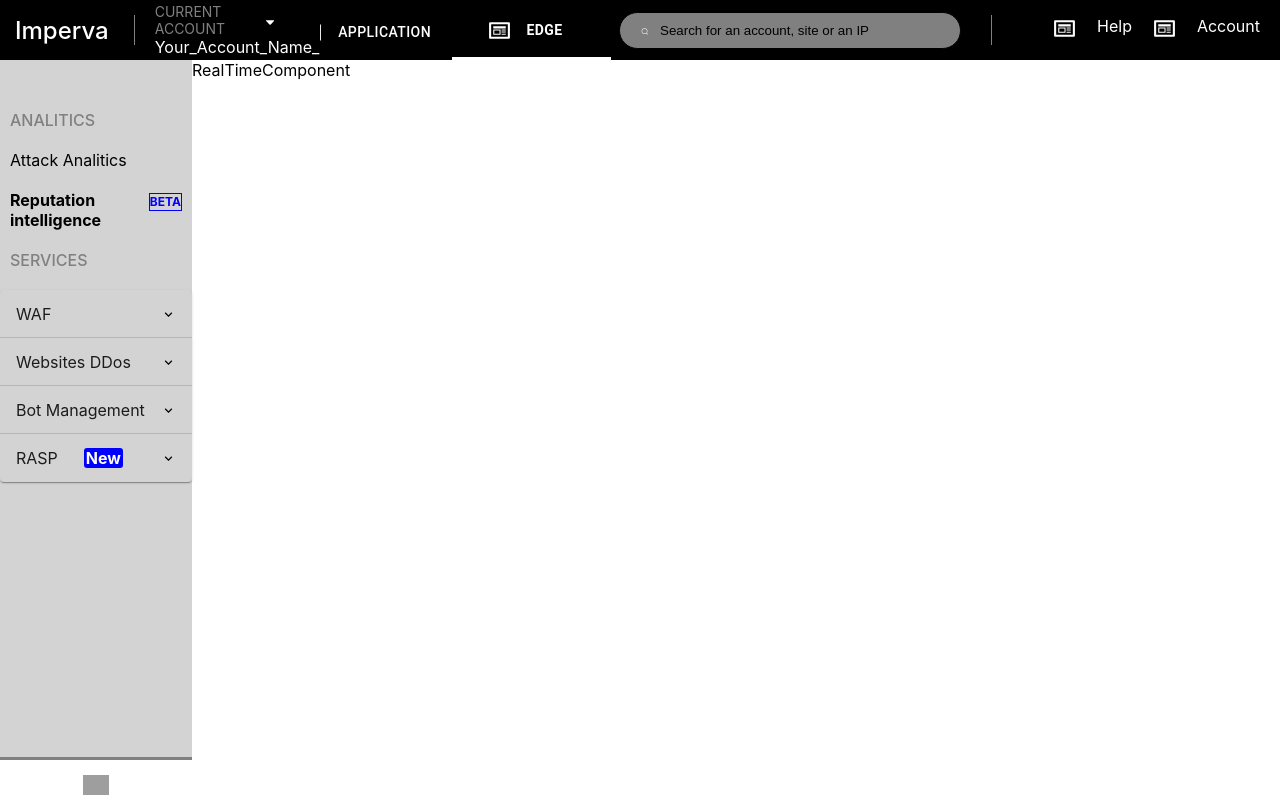
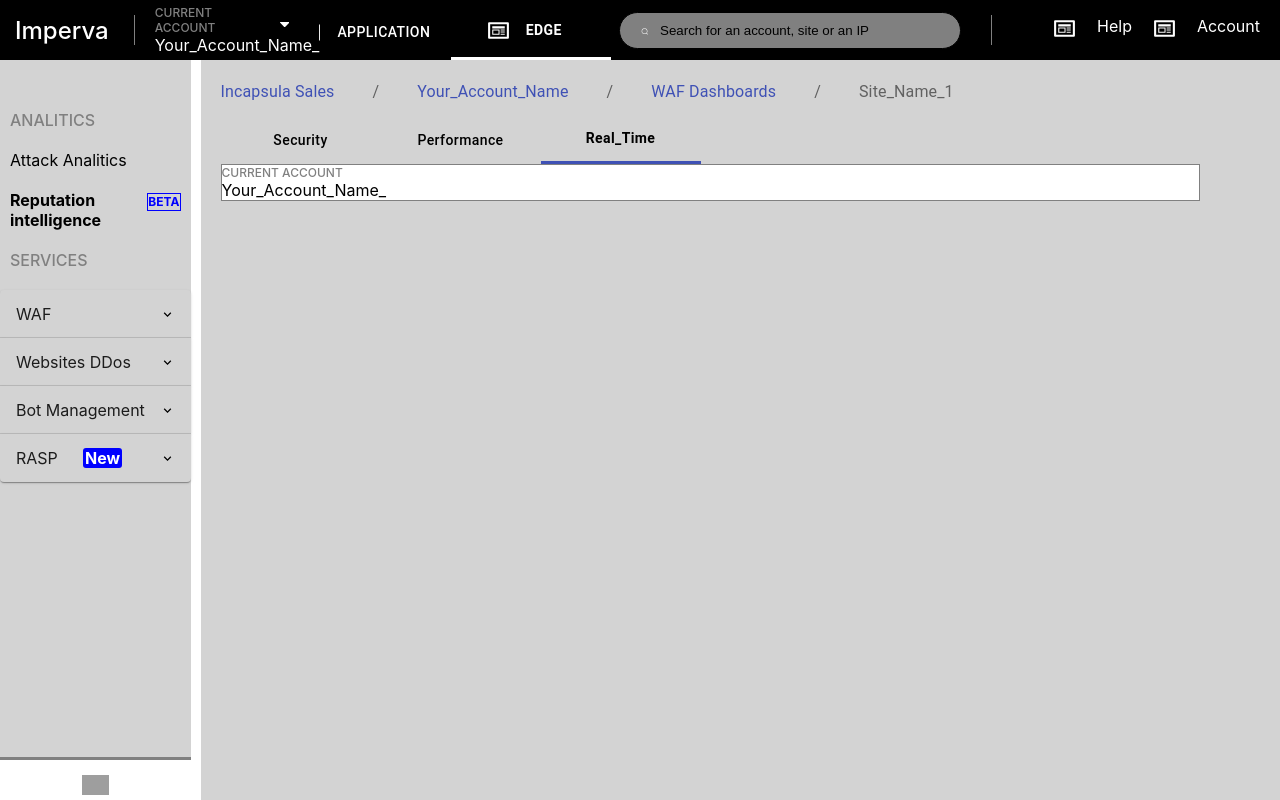
Before and after one commit to orimazrafi/imperva-application, a React (Create React App) app: page / in a window 1280 px wide. Built offline with nearby package versions, Linux system fonts and the light colour scheme; grey boxes are pictures that could not be loaded.

Commit message:
Handle realtime component tabs and top links

```diff
--- a/src/App.scss
+++ b/src/App.scss
@@ -1,10 +1,11 @@
 :root {
   box-sizing: border-box;
+  --light-background: lightgray;
+  --links-color: #3f51b5;
 }
 
 .MuiTabs-root {
   margin-top: 12px;
-
 
   .MuiButtonBase-root {
     color: white;
@@ -16,6 +17,29 @@
     letter-spacing: 0.4;
     border-bottom: 3px solid;
     z-index: 1;
+  }
+}
+
+.realtime-tabs-container {
+  .MuiTabs-root {
+    margin-top: 12px;
+
+    .MuiButtonBase-root {
+      color: black;
+      letter-spacing: 0.4;
+      text-transform: none;
+
+    }
+
+    .MuiTab-textColorPrimary.Mui-selected {
+      color: black;
+
+      font-weight: 700;
+      letter-spacing: 0.4;
+      border-bottom: 3px solid var(--links-color);
+      z-index: 1;
+    }
+
   }
 }
 
@@ -47,3 +71,15 @@
     background: #a19e9e;
   }
 }
+
+.breadcrumbs-wrapper {
+  .MuiTypography-root {
+    .MuiBreadcrumbs-li {
+      margin: 0 30px;
+    }
+  }
+}
+
+.hover:hover {
+  cursor: pointer;
+}
--- a/src/components/Navbar/Navbar.js
+++ b/src/components/Navbar/Navbar.js
@@ -5,6 +5,7 @@
 import Tab from '@material-ui/core/Tab';
 import { IconAndText } from '../IconAndText/IconAndText';
 import style from "./style.module.scss";
+import { TwoRowsAndIcon } from '../TwoRowsAndIcon/TwoRowsAndIcon';
 export const Navbar = props => {
     const [value, setValue] = useState(2);
 
@@ -18,23 +19,14 @@
                     Imperva
                 </div>
                 <SideBorder />
-                <div>
-
-                    <div style={{ display: "flex", marginRight: "80px" }}>
-                        <div style={{ color: "gray", fontSize: "14px" }}>
-                            CURRENT ACCOUNT
-                        </div>
-                        <SvgIcon
-                            position="relative"
-                            top="12px"
-                            left="34px"
-                            pathname="M286.935,69.377c-3.614-3.617-7.898-5.424-12.848-5.424H18.274c-4.952,0-9.233,1.807-12.85,5.424   C1.807,72.998,0,77.279,0,82.228c0,4.948,1.807,9.229,5.424,12.847l127.907,127.907c3.621,3.617,7.902,5.428,12.85,5.428   s9.233-1.811,12.847-5.428L286.935,95.074c3.613-3.617,5.427-7.898,5.427-12.847C292.362,77.279,290.548,72.998,286.935,69.377z"
-                        />
-                    </div>
-                    <div>
-                        Your_Account_Name_
-                    </div>
-                </div>
+                <TwoRowsAndIcon
+                    headline="CURRENT ACCOUNT"
+                    lowerText="Your_Account_Name_"
+                    uppercase
+                    headerFontSize="12px"
+                    left={"50px"}
+                    pathname="M286.935,69.377c-3.614-3.617-7.898-5.424-12.848-5.424H18.274c-4.952,0-9.233,1.807-12.85,5.424   C1.807,72.998,0,77.279,0,82.228c0,4.948,1.807,9.229,5.424,12.847l127.907,127.907c3.621,3.617,7.902,5.428,12.85,5.428   s9.233-1.811,12.847-5.428L286.935,95.074c3.613-3.617,5.427-7.898,5.427-12.847C292.362,77.279,290.548,72.998,286.935,69.377z"
+                />
                 <Tabs
                     value={value}
                     indicatorColor="primary"
--- a/src/components/RealTimeComponent/RealTimeComponent.js
+++ b/src/components/RealTimeComponent/RealTimeComponent.js
@@ -1,11 +1,69 @@
-import React from 'react'
+import React, { useState } from 'react'
+import { Breadcrumbs, Tabs, Tab } from '@material-ui/core'
+// import { Tabs } from '@material-ui/core/Tabs';
+import { IconAndText } from '../IconAndText/IconAndText';
+import { TwoRowsAndIcon } from '../TwoRowsAndIcon/TwoRowsAndIcon';
 
 export const RealTimeComponent = (props) => {
+    const [value, setValue] = useState(2);
+
+    const handleChange = (event, newValue) => {
+        setValue(newValue);
+    };
     return <div style={
         {
-            flexGrow: "20", width: "85%"
+            flexGrow: "20", width: "85%",
+            padding: "0 0 0 10px",
         }
     }
 
-    >RealTimeComponent</div>
+    ><div className="breadcrumbs-wrapper" style={{
+        background: `var(--light-background)`, height: "calc(100vh - 60px)",
+    }}>
+            <div style={{ padding: "20px 80px 0 20px" }}>
+
+                <Breadcrumbs aria-label="breadcrumb">
+                    {["Incapsula Sales", "Your_Account_Name", "WAF Dashboards", "Site_Name_1"].map((link, index) =>
+                        <a className="hover" key={Math.random()} style={{ marginLeft: index === 0 && "-30px", color: index === 3 ? "unset" : 'var(--links-color)' }}>
+                            {link}
+                        </a>
+                    )}
+
+                </Breadcrumbs>
+
+                <div className="realtime-tabs-container">
+
+                    <Tabs
+                        value={value}
+                        indicatorColor="primary"
+                        textColor="primary"
+                        onChange={handleChange}
+                        aria-label="disabled tabs example"
+                    >
+
+                        {[{ label: "Security" }, { label: "Performance" }, { label: "Real_Time" }].map(tab =>
+                            <Tab key={Math.random()}
+                                label={tab.label}
+                            />
+                        )}
+                    </Tabs>
+                </div>
+                <div style={{ background: "white", border: "1px solid gray", display: "flex" }}>
+                    <div>
+                        <TwoRowsAndIcon
+                            headline="CURRENT ACCOUNT"
+                            lowerText="Your_Account_Name_"
+                            uppercase
+                            headerFontSize="12px"
+                            left={"50px"}
+                            pathname="M286.935,69.377c-3.614-3.617-7.898-5.424-12.848-5.424H18.274c-4.952,0-9.233,1.807-12.85,5.424   C1.807,72.998,0,77.279,0,82.228c0,4.948,1.807,9.229,5.424,12.847l127.907,127.907c3.621,3.617,7.902,5.428,12.85,5.428   s9.233-1.811,12.847-5.428L286.935,95.074c3.613-3.617,5.427-7.898,5.427-12.847C292.362,77.279,290.548,72.998,286.935,69.377z"
+                        />
+                    </div>
+                    <div></div>
+                </div>
+
+            </div>
+        </div>
+
+    </div>
 }
--- /dev/null
+++ b/src/components/TwoRowsAndIcon/TwoRowsAndIcon.js
@@ -0,0 +1,21 @@
+import React from 'react'
+import { SvgIcon } from './../SvgIcon/SvgIcon';
+import { MutedText } from '../MutedText/MutedText';
+export const TwoRowsAndIcon = (props) => {
+    return <div>
+        <div style={{ display: "flex", marginRight: "80px" }}>
+            <MutedText {...props} >
+                {props.headline}
+            </MutedText>
+            <SvgIcon
+                position="relative"
+                top="12px"
+                left={props.left}
+                pathname={props.pathname}
+            />
+        </div>
+        <div>
+            {props.lowerText}
+        </div>
+    </div>
+}
--- a/src/elements.js
+++ b/src/elements.js
@@ -13,8 +13,7 @@
 `
 export const SvgIconElement = styled.svg`
 height:15px;
-fill: white;
-${props => props.fill && css`fill:${props.fill}`}
+  fill: ${props => props.fill ? props.fill : `white`};
 ${props => props.position &&
         css`
 position:${props.position};
@@ -31,6 +30,7 @@
 export const MutedTextElement = styled.div`
 color:gray;
 font-weight:500;
+font-size:${props => props.headerFontSize && props.headerFontSize};
 ${props => props.uppercase && css`
 text-transform:uppercase;
 `}
```
